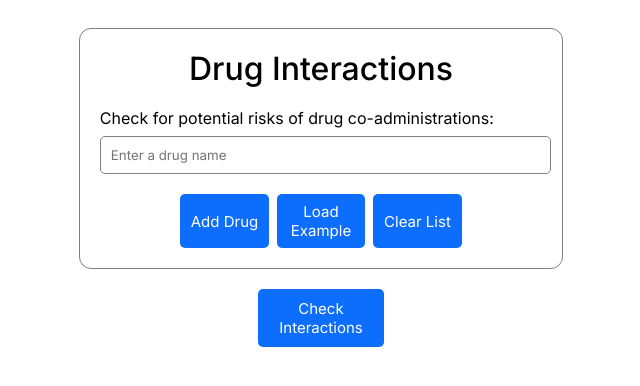
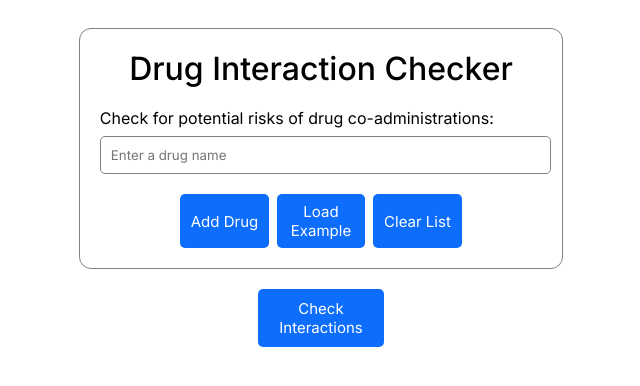
Before and after one commit to st4ven/drug-interaction, a React (Vite) app in the folder frontend/: page / in a window 1280 px wide. Shown: the top 386 px of the page, without its empty margins (319-959 px from the left). Built offline with nearby package versions, Linux system fonts and the light colour scheme.

Commit message:
Add icon to webpage

```diff
--- a/frontend/index.html
+++ b/frontend/index.html
@@ -3,7 +3,8 @@
   <head>
     <meta charset="UTF-8" />
     <meta name="viewport" content="width=device-width, initial-scale=1.0" />
-    <title>Drug Interactions</title>
+    <link rel="icon" href="./src/assets/pill.svg">
+    <title>Drug Interaction Checker</title>
   </head>
   <body>
     <div id="root"></div>
--- a/frontend/src/components/InputForm.jsx
+++ b/frontend/src/components/InputForm.jsx
@@ -1,7 +1,7 @@
 const InputForm = ({drug, setDrug}) => {
     return (
         <>
-        <h1>Drug Interactions</h1>
+        <h1>Drug Interaction Checker</h1>
 
         <div className="together">
             <label htmlFor="drug">Check for potential risks of drug co-administrations:</label>
```
Also changed, not shown: frontend/src/assets/pill.svg (added).
